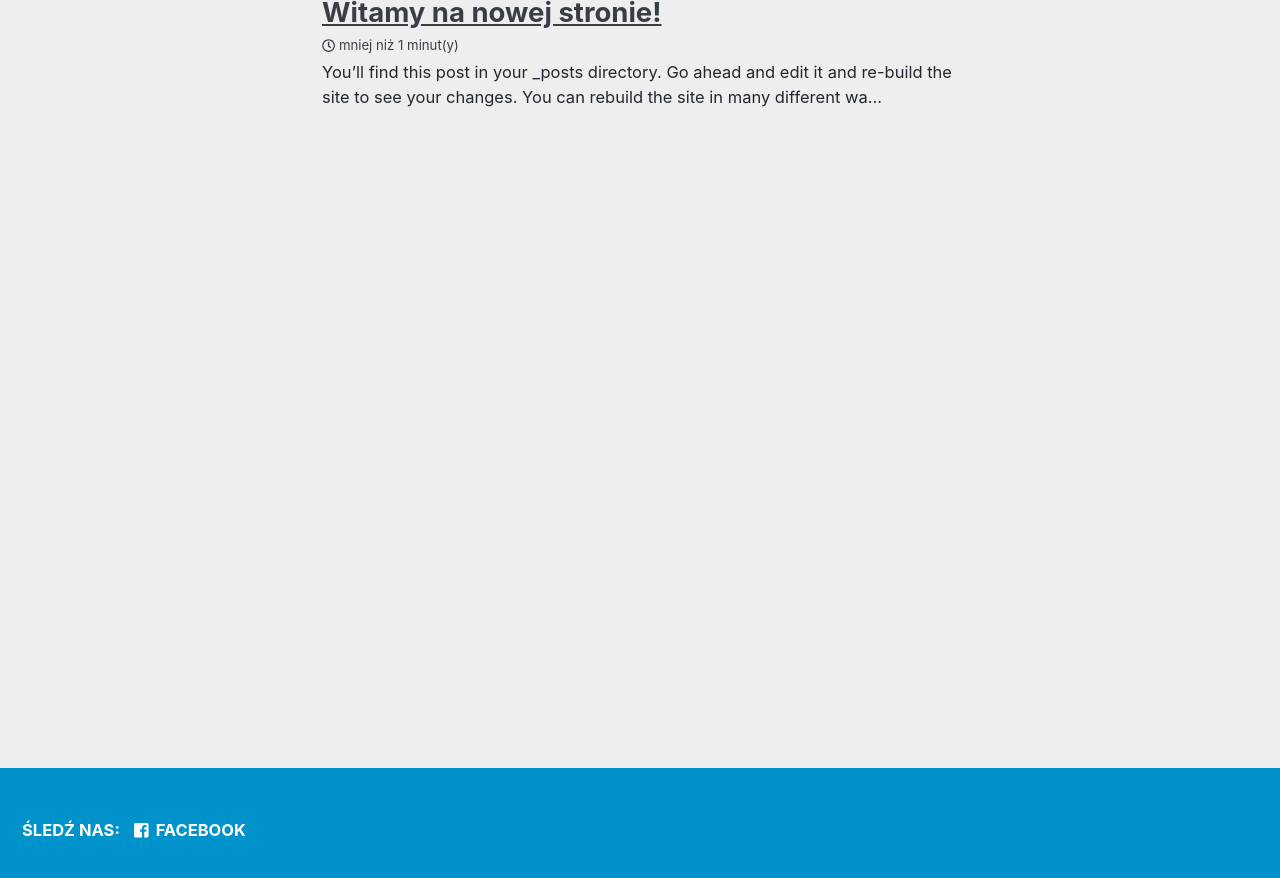
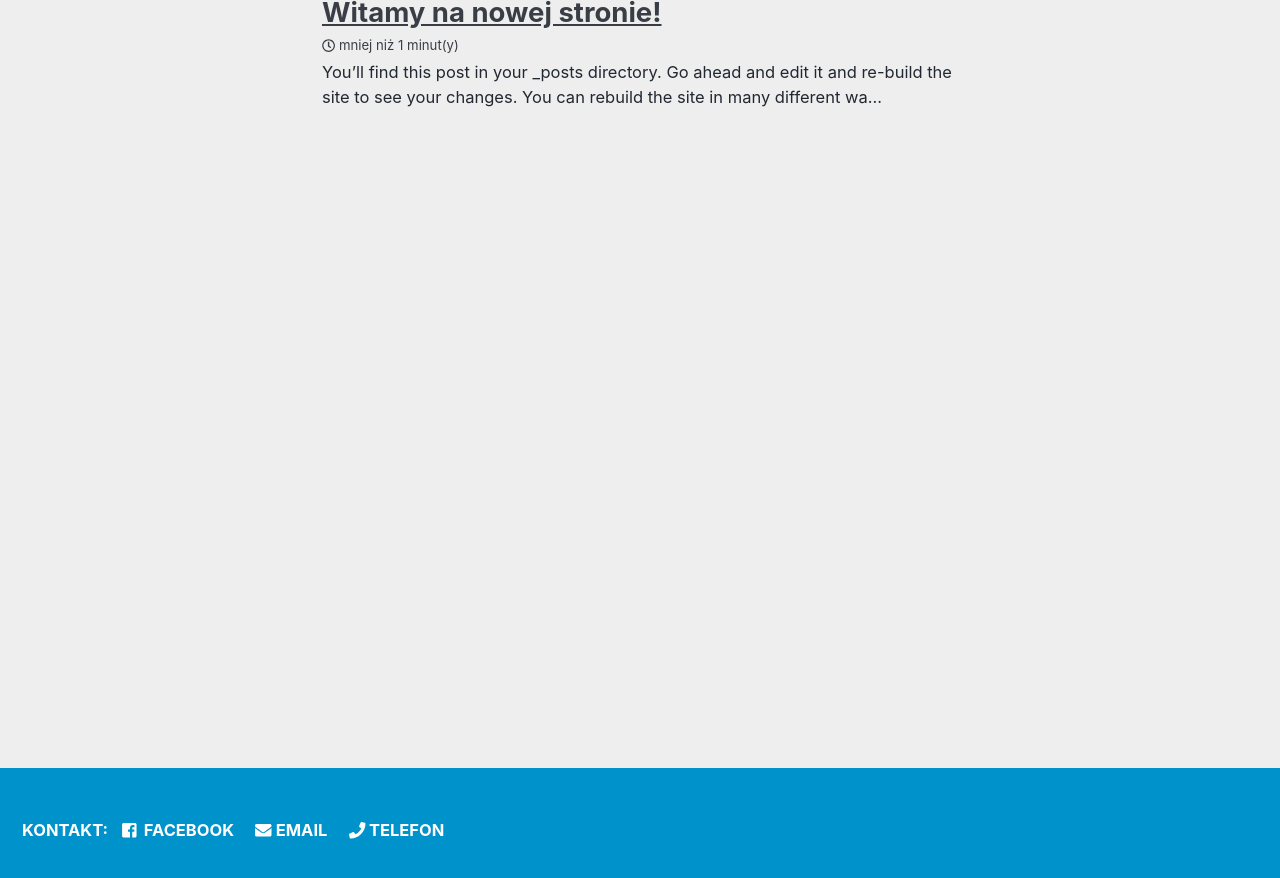
Before and after one commit to PiotrowskiD/PiotrowskiD.github.io, a Jekyll site: the page built from index.html, in a window 1280 px wide and 900 px high, scrolled down 199 px. Shown: the top 878 px of the window. Built offline with Jekyll 4.4.1, drawn with Linux system fonts in a browser that asks for light colours; cached includes are drawn as plain includes; nearby versions of some CDN libraries; the list of posts is cut into pages by our own code.

Commit message:
change footer contacts

```diff
--- a/_config.yml
+++ b/_config.yml
@@ -54,6 +54,13 @@ footer:
     - label: "Facebook"
       icon: "fab fa-fw fa-facebook-square"
       url: "https://www.facebook.com/Klub-skutecznej-utraty-wagi-1379661762349046/"
+    - label: "Email"
+      icon: "fas fa-envelope"
+      url: "mailto:klubskutecznejutratywagi@gmail.com"
+    - label: "Telefon"
+      icon: "fas fa-phone"
+      url: "tel:+48606988989"
+
 
 
 defaults:
--- a/_data/ui-text.yml
+++ b/_data/ui-text.yml
@@ -922,7 +922,7 @@ pl: &DEFAULT_PL
   comments_title             : "Komentarze"
   more_label                 : "Dowiedz się więcej"
   related_label              : "Także może Ci się spodobać"
-  follow_label               : "Śledź nas:"
+  follow_label               : "Kontakt:"
   feed_label                 : "Feed"
   powered_by                 : "Powstało dzięki"
   website_label              : "Strona"
```
